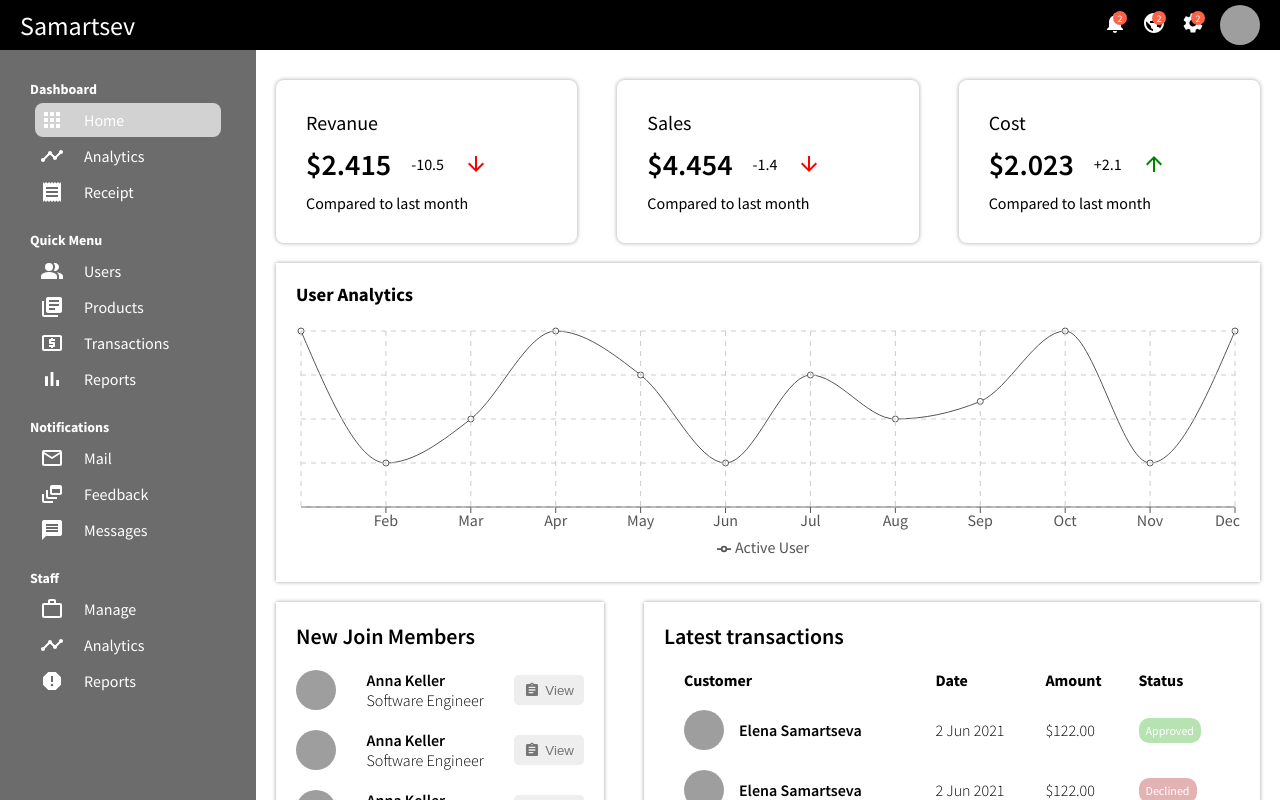
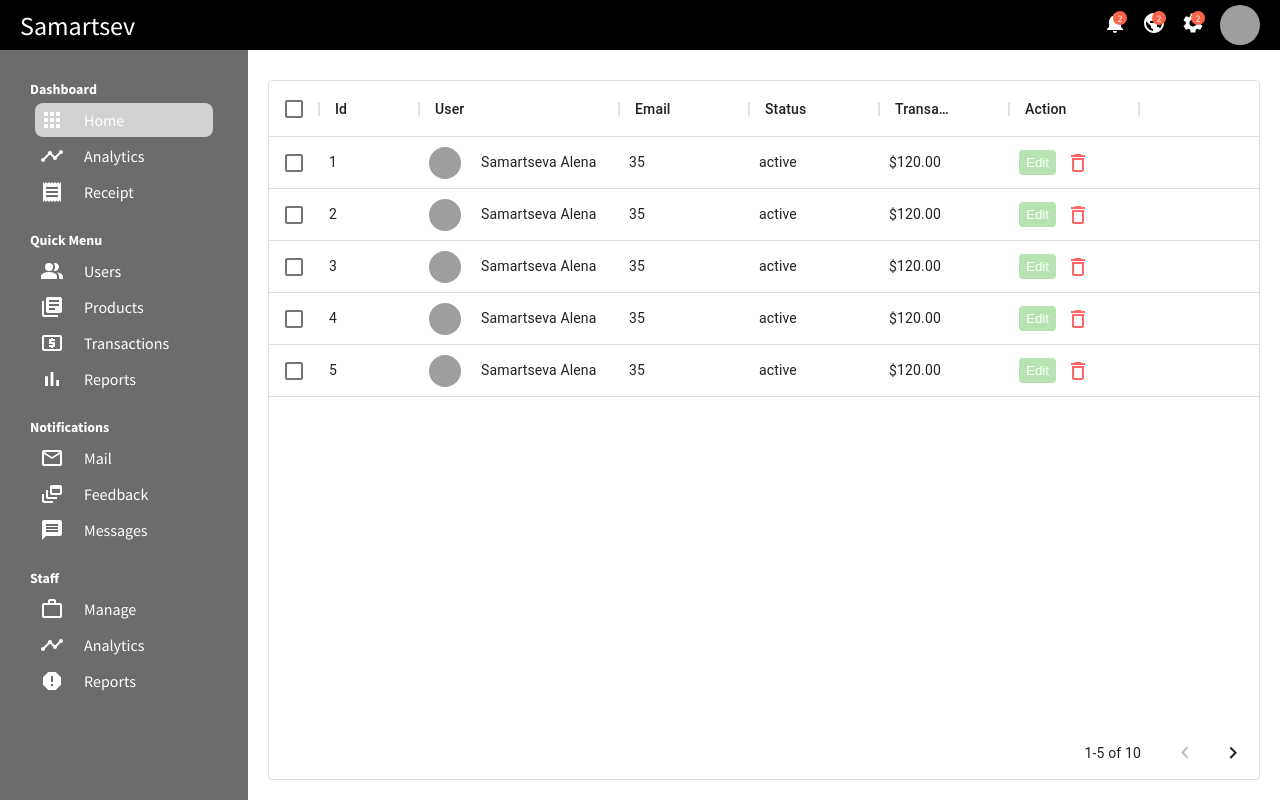
Before and after one commit to samartsevigor/admin-panel, a React (Create React App) app: page /users in a window 1280 px wide. Shown: the top 800 px of the page. Built offline with nearby package versions, Linux system fonts and the light colour scheme; grey boxes are pictures that could not be loaded.

Commit message:
users page

```diff
--- a/package.json
+++ b/package.json
@@ -4,12 +4,14 @@
   "private": true,
   "dependencies": {
     "@material-ui/core": "^4.11.4",
+    "@material-ui/data-grid": "^4.0.0-alpha.32",
     "@material-ui/icons": "^4.11.2",
     "@testing-library/jest-dom": "^5.11.4",
     "@testing-library/react": "^11.1.0",
     "@testing-library/user-event": "^12.1.10",
     "react": "^17.0.2",
     "react-dom": "^17.0.2",
+    "react-router-dom": "^5.2.0",
     "react-scripts": "4.0.3",
     "recharts": "^2.0.9",
     "web-vitals": "^1.0.1"
--- a/src/App.js
+++ b/src/App.js
@@ -3,14 +3,21 @@ import Topbar from "./components/topbar";
 import Sidebar from "./components/Sidebar";
 import "./App.css"
 import Home from "./components/pages/home";
+import UsersList from "./components/pages/usersList";
+import {BrowserRouter as Router, Switch, Route} from "react-router-dom";
 
 const App = () => {
   return (
     <div>
       <Topbar />
       <div className="container">
-        <Sidebar />
-        <Home />
+       <Router>
+         <Sidebar />
+         <Switch>
+           <Route exact path="/" component={() => <Home />}/>
+           <Route exact path="/users" component={() => <UsersList />}/>
+         </Switch>
+       </Router>
       </div>
     </div>
   );
--- a/src/components/chart/Chart.jsx
+++ b/src/components/chart/Chart.jsx
@@ -1,68 +1,15 @@
 import React from 'react';
 import "./chart.css"
 import {ResponsiveContainer, LineChart, XAxis, Line, Tooltip, CartesianGrid, Legend} from "recharts";
-
+import {chartData} from "../../dummy"
 
 const Chart = () => {
-
-  const data = [
-    {
-      name: 'Jan',
-      "Active User": 4000
-    },
-    {
-      name: 'Feb',
-      "Active User": 1000
-    },
-    {
-      name: 'Mar',
-      "Active User": 2000
-    },
-    {
-      name: 'Apr',
-      "Active User": 4000
-    },
-    {
-      name: 'May',
-      "Active User": 3000
-    },
-    {
-      name: 'Jun',
-      "Active User": 1000
-    },
-    {
-      name: 'Jul',
-      "Active User": 3000
-    },
-    {
-      name: 'Aug',
-      "Active User": 2000
-    },
-    {
-      name: 'Sep',
-      "Active User": 2400
-    },
-    {
-      name: 'Oct',
-      "Active User": 4000
-    },
-    {
-      name: 'Nov',
-      "Active User": 1000
-    },
-    {
-      name: 'Dec',
-      "Active User": 4000
-    }
-  ];
-
-
   return (
     <div className="chart">
       <h3 className="chartTitle">User Analytics</h3>
       <ResponsiveContainer width="100%" aspect={ 4 / 1 }>
         <LineChart
-          data={data}
+          data={chartData}
         >
           <XAxis dataKey="name" stroke="#555"/>
           <Line type="monotone" dataKey="Active User" stroke="#555" />
--- /dev/null
+++ b/src/components/pages/usersList/UsersList.css
@@ -0,0 +1,28 @@
+.usersList{
+    flex: 4;
+    margin: 30px 20px 20px;
+}
+.usersListUser{
+    display: flex;
+    align-items: center;
+}
+.usersListUser img{
+    width: 32px;
+    height: 32px;
+    border-radius: 50%;
+    object-fit: cover;
+    margin-right: 20px;
+}
+.usersListEdit{
+    border: none;
+    padding: 5px 7px;
+    background-color: #b7e3b2;
+    margin-right: 10px;
+    color: #fff;
+    border-radius: 4px;
+    cursor: pointer;
+}
+.usersListDelete{
+    color: #fc6666;
+    cursor: pointer;
+}
--- /dev/null
+++ b/src/components/pages/usersList/UsersList.jsx
@@ -0,0 +1,52 @@
+import React, {useState} from 'react';
+import {DataGrid} from '@material-ui/data-grid';
+import "./UsersList.css"
+import {DeleteOutline} from "@material-ui/icons";
+import {rowsUsers} from "../../../dummy";
+import {Link} from "react-router-dom";
+
+const UsersList = () => {
+  const [data, setData] = useState(rowsUsers)
+
+  const handleDelete = (id) => {
+    setData(data.filter(el => el.id !== id))
+  }
+
+  const columns = [
+    {field: 'id', headerName: 'Id', width: 100},
+    {
+      field: 'username', headerName: 'User', width: 200, renderCell: (params) => {
+        return (
+          <div className="usersListUser">
+            <img src={params.row.avatar} alt="Avatar" className="usersListImg"/>
+            {params.row.username}
+          </div>
+        )
+      }
+    },
+    {field: 'email', headerName: 'Email', width: 130},
+    {field: 'status', headerName: 'Status', width: 130},
+    {field: 'transaction', headerName: 'Transaction volume', width: 130},
+    {
+      field: 'action', headerName: 'Action', width: 130, renderCell: (params) => {
+        return (
+          <>
+            <Link to={`/user/${params.row.id}`}>
+              <button className="usersListEdit">Edit</button>
+            </Link>
+            <DeleteOutline className="usersListDelete" onClick={() => handleDelete(params.row.id)}/>
+          </>
+        )
+      }
+    },
+
+  ];
+
+  return (
+    <div className="usersList">
+      <DataGrid rows={data} disableSelectionOnClick columns={columns} pageSize={5} checkboxSelection/>
+    </div>
+  );
+};
+
+export default UsersList;
--- /dev/null
+++ b/src/components/pages/usersList/index.js
@@ -0,0 +1,3 @@
+import UsersList from "./UsersList";
+
+export default UsersList
--- /dev/null
+++ b/src/dummy.js
@@ -0,0 +1,63 @@
+export const rowsUsers = [
+  { id: 1, username: 'Samartseva Alena', avatar: 'https://images.unsplash.com/photo-1578616070222-50c4de9d5ade?ixid=MnwxMjA3fDB8MHxwaG90by1wYWdlfHx8fGVufDB8fHx8&ixlib=rb-1.2.1&auto=format&fit=crop&w=712&q=80', email: 35, status: "active", transaction: "$120.00" },
+  { id: 2, username: 'Samartseva Alena', avatar: 'https://images.unsplash.com/photo-1578616070222-50c4de9d5ade?ixid=MnwxMjA3fDB8MHxwaG90by1wYWdlfHx8fGVufDB8fHx8&ixlib=rb-1.2.1&auto=format&fit=crop&w=712&q=80', email: 35, status: "active", transaction: "$120.00" },
+  { id: 3, username: 'Samartseva Alena', avatar: 'https://images.unsplash.com/photo-1578616070222-50c4de9d5ade?ixid=MnwxMjA3fDB8MHxwaG90by1wYWdlfHx8fGVufDB8fHx8&ixlib=rb-1.2.1&auto=format&fit=crop&w=712&q=80', email: 35, status: "active", transaction: "$120.00" },
+  { id: 4, username: 'Samartseva Alena', avatar: 'https://images.unsplash.com/photo-1578616070222-50c4de9d5ade?ixid=MnwxMjA3fDB8MHxwaG90by1wYWdlfHx8fGVufDB8fHx8&ixlib=rb-1.2.1&auto=format&fit=crop&w=712&q=80', email: 35, status: "active", transaction: "$120.00" },
+  { id: 5, username: 'Samartseva Alena', avatar: 'https://images.unsplash.com/photo-1578616070222-50c4de9d5ade?ixid=MnwxMjA3fDB8MHxwaG90by1wYWdlfHx8fGVufDB8fHx8&ixlib=rb-1.2.1&auto=format&fit=crop&w=712&q=80', email: 35, status: "active", transaction: "$120.00" },
+  { id: 6, username: 'Samartseva Alena', avatar: 'https://images.unsplash.com/photo-1578616070222-50c4de9d5ade?ixid=MnwxMjA3fDB8MHxwaG90by1wYWdlfHx8fGVufDB8fHx8&ixlib=rb-1.2.1&auto=format&fit=crop&w=712&q=80', email: 35, status: "active", transaction: "$120.00" },
+  { id: 7, username: 'Samartseva Alena', avatar: 'https://images.unsplash.com/photo-1578616070222-50c4de9d5ade?ixid=MnwxMjA3fDB8MHxwaG90by1wYWdlfHx8fGVufDB8fHx8&ixlib=rb-1.2.1&auto=format&fit=crop&w=712&q=80', email: 35, status: "active", transaction: "$120.00" },
+  { id: 8, username: 'Samartseva Alena', avatar: 'https://images.unsplash.com/photo-1578616070222-50c4de9d5ade?ixid=MnwxMjA3fDB8MHxwaG90by1wYWdlfHx8fGVufDB8fHx8&ixlib=rb-1.2.1&auto=format&fit=crop&w=712&q=80', email: 35, status: "active", transaction: "$120.00" },
+  { id: 9, username: 'Samartseva Alena', avatar: 'https://images.unsplash.com/photo-1578616070222-50c4de9d5ade?ixid=MnwxMjA3fDB8MHxwaG90by1wYWdlfHx8fGVufDB8fHx8&ixlib=rb-1.2.1&auto=format&fit=crop&w=712&q=80', email: 35, status: "active", transaction: "$120.00" },
+  { id: 10, username: 'Samartseva Alena', avatar: 'https://images.unsplash.com/photo-1578616070222-50c4de9d5ade?ixid=MnwxMjA3fDB8MHxwaG90by1wYWdlfHx8fGVufDB8fHx8&ixlib=rb-1.2.1&auto=format&fit=crop&w=712&q=80', email: 35, status: "active", transaction: "$120.00" }
+];
+
+export const chartData = [
+  {
+    name: 'Jan',
+    "Active User": 4000
+  },
+  {
+    name: 'Feb',
+    "Active User": 1000
+  },
+  {
+    name: 'Mar',
+    "Active User": 2000
+  },
+  {
+    name: 'Apr',
+    "Active User": 4000
+  },
+  {
+    name: 'May',
+    "Active User": 3000
+  },
+  {
+    name: 'Jun',
+    "Active User": 1000
+  },
+  {
+    name: 'Jul',
+    "Active User": 3000
+  },
+  {
+    name: 'Aug',
+    "Active User": 2000
+  },
+  {
+    name: 'Sep',
+    "Active User": 2400
+  },
+  {
+    name: 'Oct',
+    "Active User": 4000
+  },
+  {
+    name: 'Nov',
+    "Active User": 1000
+  },
+  {
+    name: 'Dec',
+    "Active User": 4000
+  }
+];
```
Also changed, not shown: 1 other file (tests, documents, lock files or other folders).
